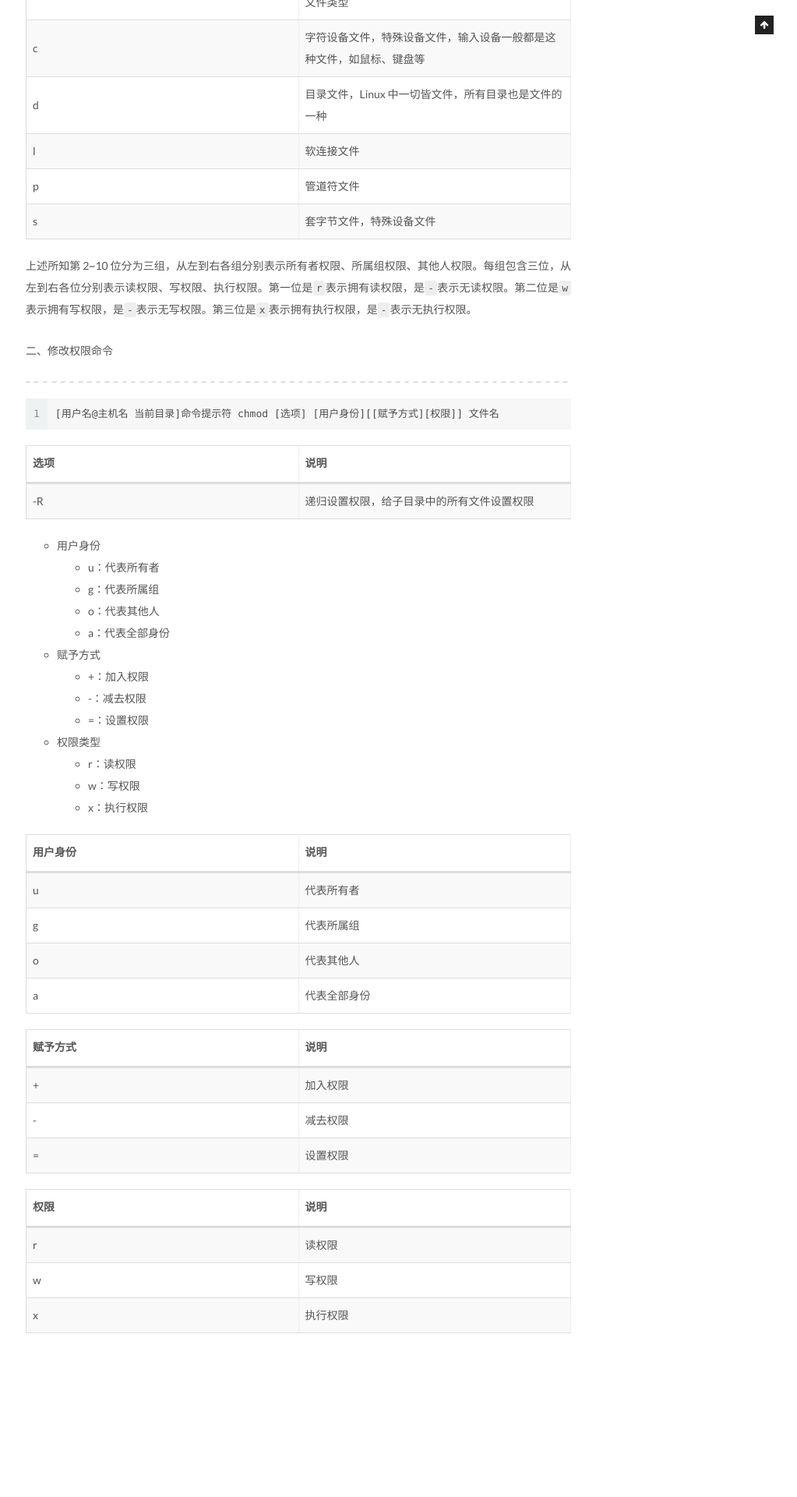
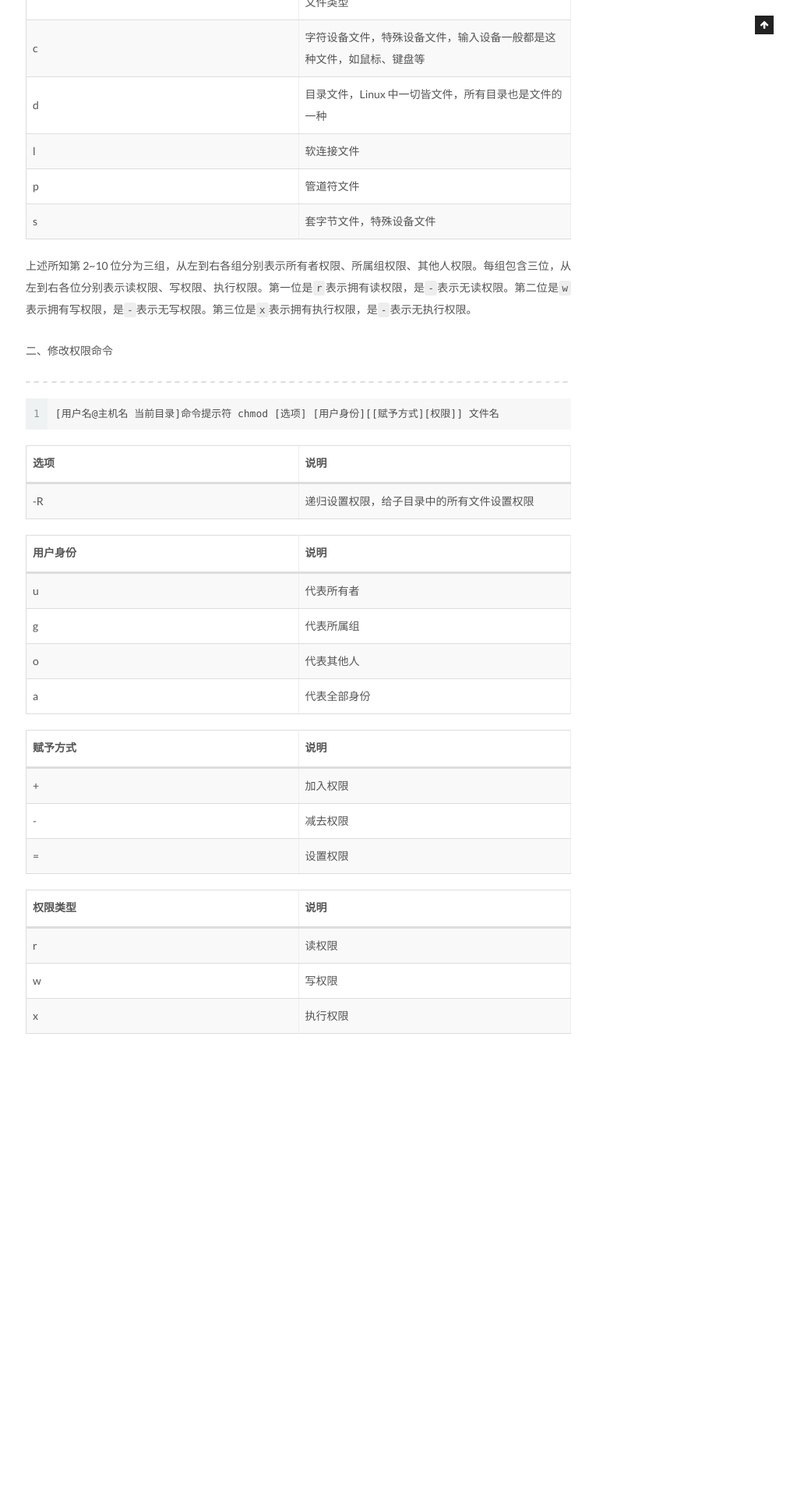
Before and after one commit to chuyibo/chuyibo.github.io, a Jekyll site: the page built from _posts/2021-01-12-Linux 基础命令(三).md, in a window 1280 px wide. Shown: the part 956-2876 px from the top of the page at 78% size, without its empty margins (257-1280 px from the left). Built offline with Jekyll 4.4.1, drawn with Linux system fonts in a browser that asks for light colours; after the commit the page ends 2492 px from its top, so only the background shows below that.

Commit message:
2021/01/12

```diff
--- a/_posts/2021-01-12-Linux 基础命令(三).md
+++ b/_posts/2021-01-12-Linux 基础命令(三).md
@@ -19,7 +19,7 @@
 
 使用`ls`命令查看文件详细信息，第一列是文件的权限，共有 11 位，暂不考虑最后一位`.`的含义，剩下 10 位。第 1 位代表文件类型，第 2~4 位代表文件所有者权限，第 5~7 位代表文件所属组的权限，第 8~10 位代表其他人的权限。
 
-![权限位的含义](https://github.com/chuyibo/chuyibo.github.io/blob/master/assets/images/006.png)
+![权限位的含义](/assets/images/006.png)
 
 第 1 位表示文件类型，不同的文件类型会有与之对应的字符，根据不同的字符，来表示文件的类型。使用 `ls`命令查看文件，Linux 系统也会为文件设置颜色标识。具体的字符所表示的文件类型如下：
 
@@ -47,20 +47,6 @@
 | ---- | ------------------------------------------ |
 | -R   | 递归设置权限，给子目录中的所有文件设置权限 |
 
-- 用户身份
-  - u：代表所有者
-  - g：代表所属组
-  - o：代表其他人
-  - a：代表全部身份
-- 赋予方式
-  - +：加入权限
-  - -：减去权限
-  - =：设置权限
-- 权限类型
-  - r：读权限
-  - w：写权限
-  - x：执行权限
-
 | 用户身份 | 说明         |
 | -------- | ------------ |
 | u        | 代表所有者   |
```
Also changed, not shown: other parts of _posts/2021-01-12-Linux 基础命令(三).md (+5 -5 lines).
